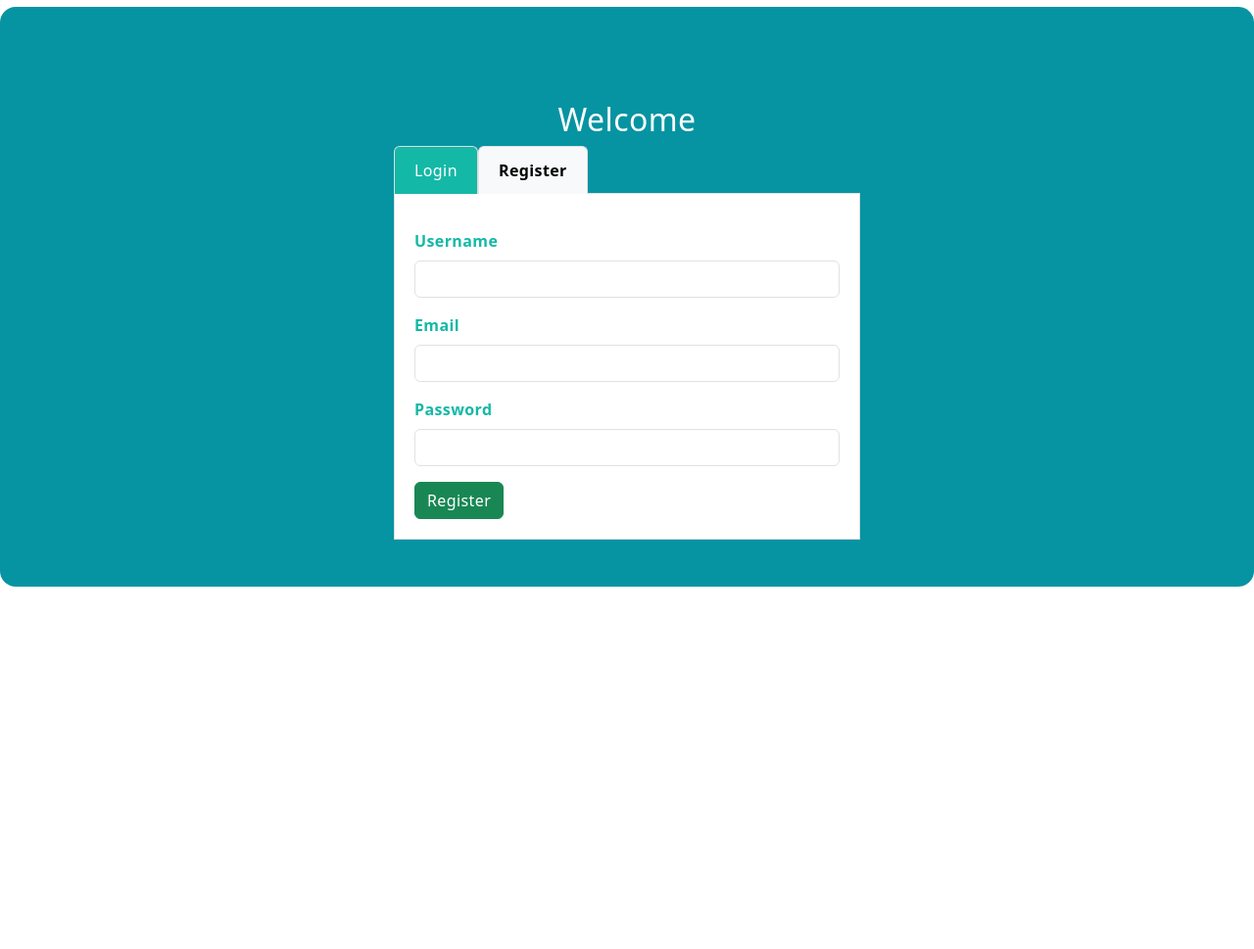
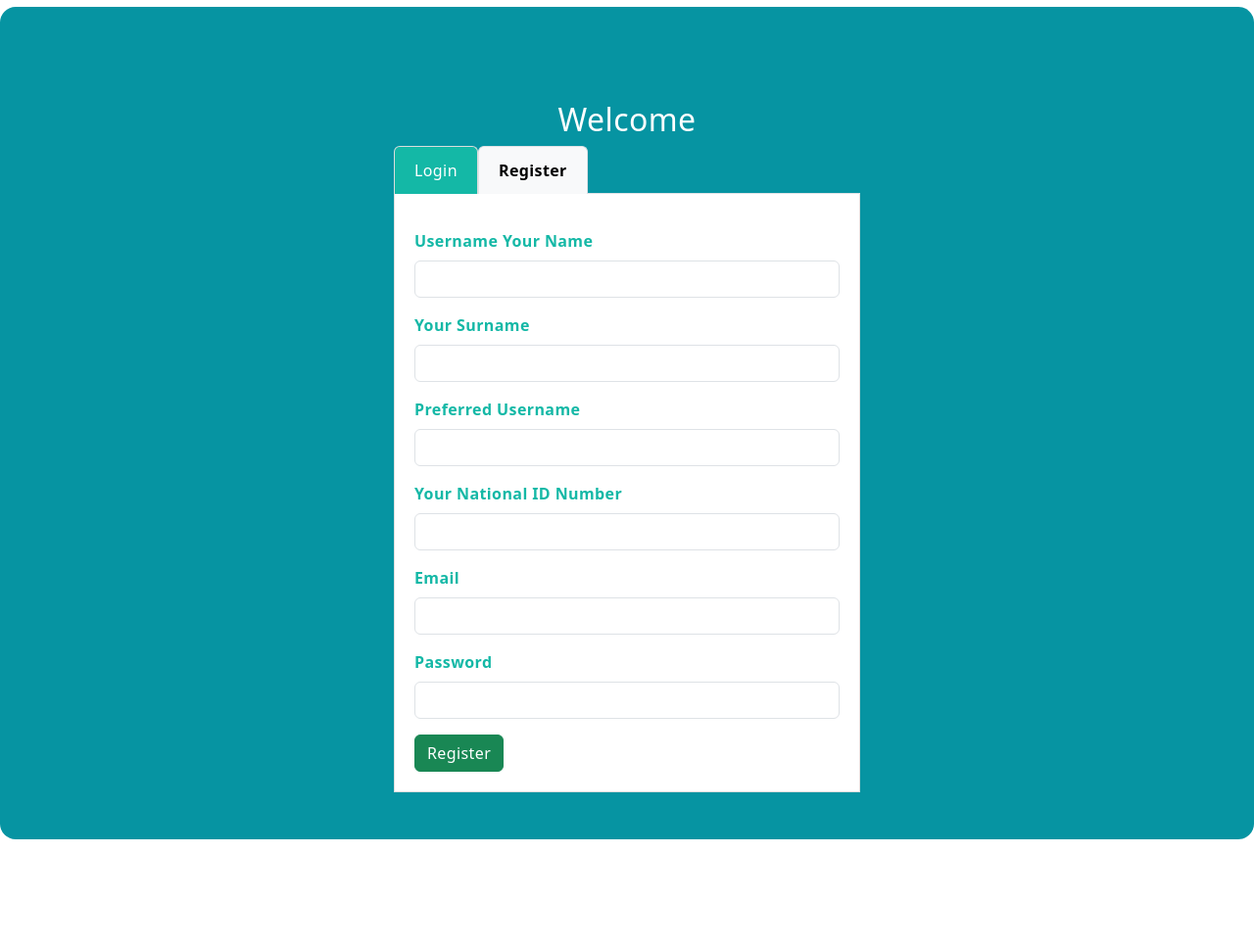
Before and after one commit to TKay25/LAAOS, a Flask app: page / in a window 1280 px wide, after a click on "Register". Shown: the part 861-1830 px from the top of the page at 98% size. Before the commit the page ends 1460 px from the top, so only its background shows below. Run offline with Flask 3, Linux system fonts and the light colour scheme; style sheets or scripts are compiled from the project's sources; some libraries are stand-ins or nearby versions.

Commit message:
Update login.html

```diff
--- a/templates/login.html
+++ b/templates/login.html
@@ -394,7 +394,20 @@
                         <form action="/register" method="POST" class="mt-3">
                             <div class="mb-3">
                                 <label for="registerUsername" class="form-label" style="color: #14b8a6;font-weight: bold;">Username</label>
+                                <label for="name" class="form-label" style="color: #14b8a6;font-weight: bold;">Your Name</label>
+                                <input type="text" class="form-control" id="name" name="name" required>
+                            </div>
+                            <div class="mb-3">
+                                <label for="surname" class="form-label" style="color: #14b8a6;font-weight: bold;">Your Surname</label>
+                                <input type="text" class="form-control" id="surname" name="surname" required>
+                            </div>
+                            <div class="mb-3">
+                                <label for="registerUsername" class="form-label" style="color: #14b8a6;font-weight: bold;">Preferred Username</label>
                                 <input type="text" class="form-control" id="registerUsername" name="username" required>
+                            </div>
+                            <div class="mb-3">
+                                <label for="IDNo" class="form-label" style="color: #14b8a6;font-weight: bold;">Your National ID Number</label>
+                                <input type="number" class="form-control" id="IDNo" name="IDNo" required>
                             </div>
                             <div class="mb-3">
                                 <label for="registerEmail" class="form-label" style="color: #14b8a6;font-weight: bold;">Email</label>
```
